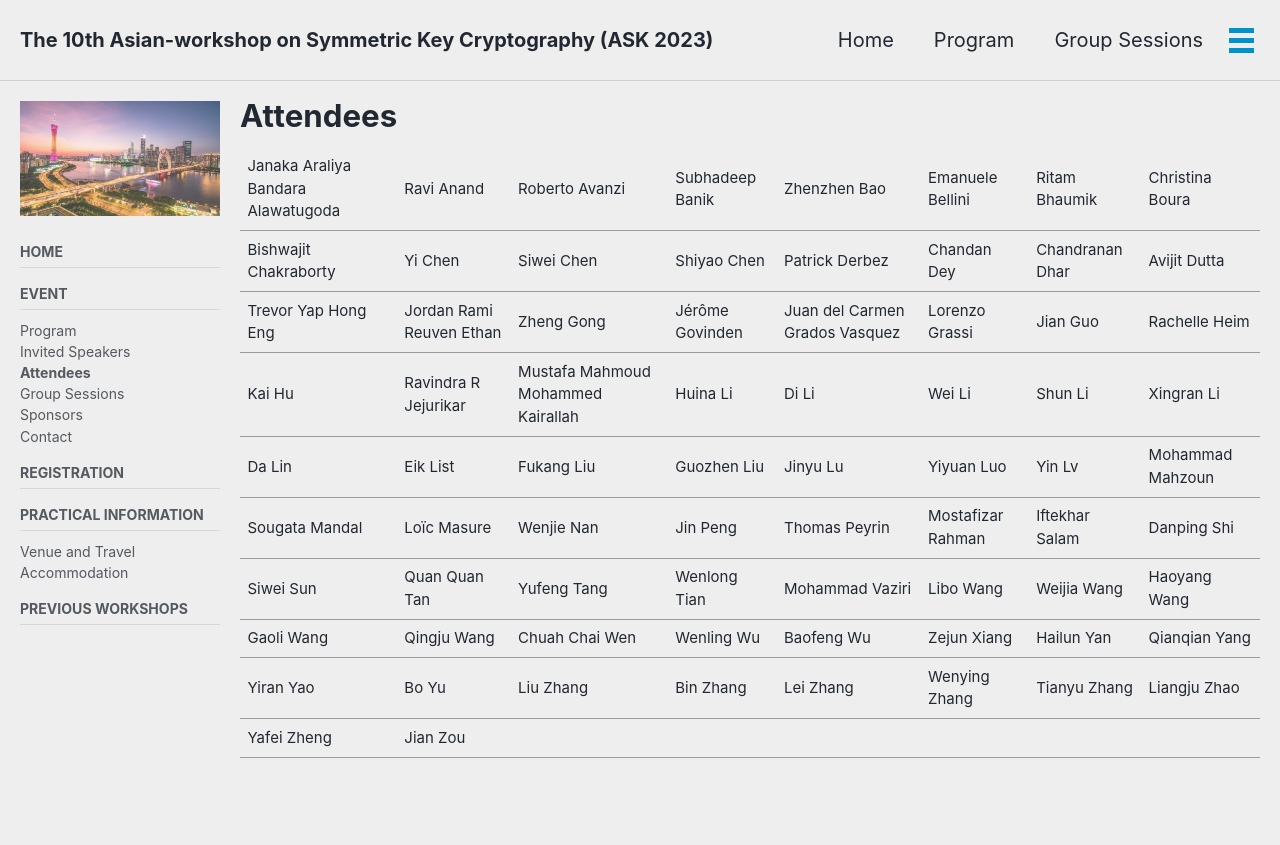
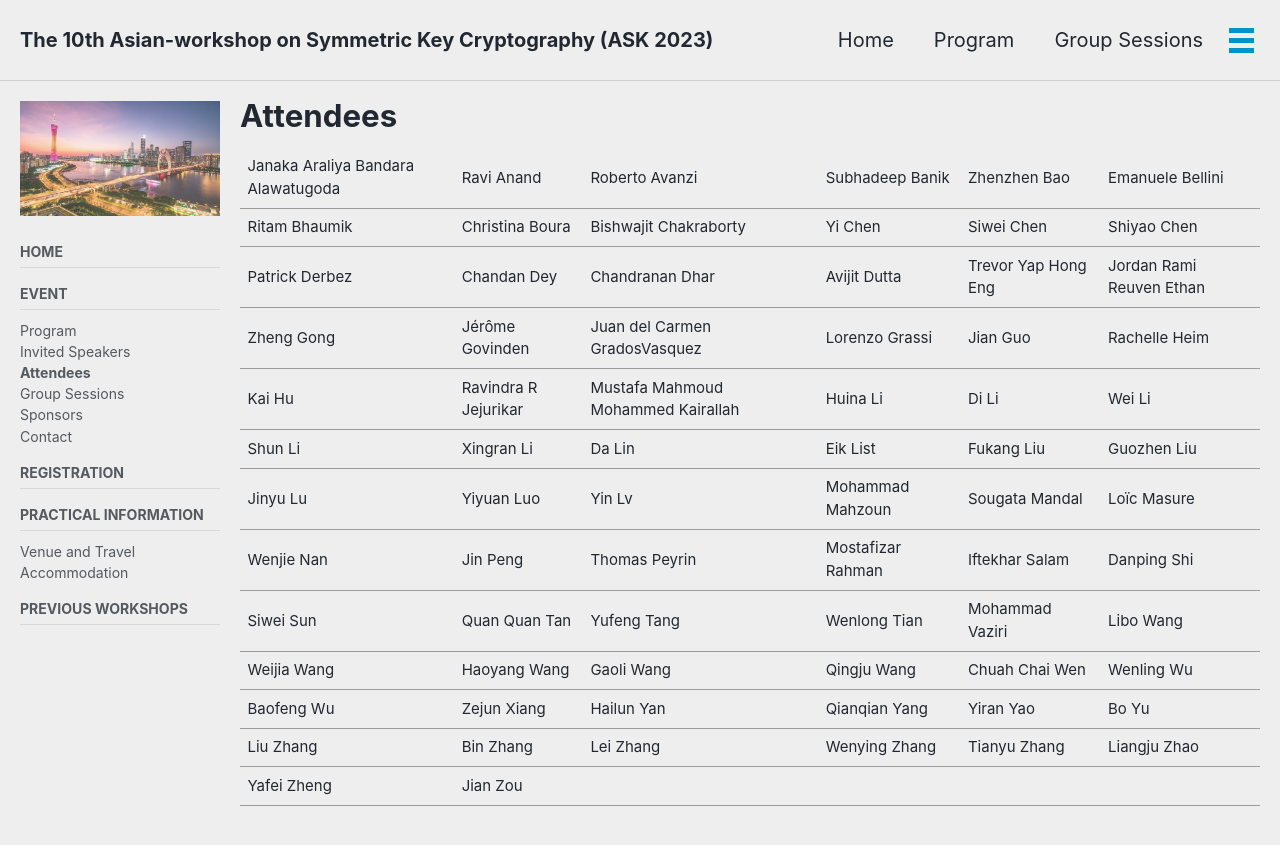
Before and after one commit to cryptanalysisbench/SATbench, a Jekyll site: the page built from attendees.md, in a window 1280 px wide and 900 px high. Shown: the top 845 px of the window. Built offline with Jekyll 4.4.1, drawn with Linux system fonts in a browser that asks for light colours; cached includes are drawn as plain includes; nearby versions of some CDN libraries; our own code applies the rules of GitHub Pages for plain Markdown files.

Commit message:
Update attendees.md

```diff
--- a/attendees.md
+++ b/attendees.md
@@ -11,13 +11,16 @@ sidebar:
 
 # Attendees
 
-| Janaka Araliya Bandara Alawatugoda | Ravi Anand | Roberto Avanzi | Subhadeep Banik | Zhenzhen Bao | Emanuele Bellini | Ritam Bhaumik | Christina Boura |
-| Bishwajit Chakraborty | Yi Chen | Siwei Chen | Shiyao Chen | Patrick Derbez | Chandan Dey | Chandranan Dhar | Avijit Dutta |
-| Trevor Yap Hong Eng | Jordan Rami Reuven Ethan | Zheng Gong | Jérôme Govinden | Juan del Carmen Grados Vasquez | Lorenzo Grassi | Jian Guo | Rachelle Heim |
-| Kai Hu | Ravindra R Jejurikar | Mustafa Mahmoud Mohammed Kairallah | Huina Li | Di Li | Wei Li | Shun Li | Xingran Li |
-| Da Lin | Eik List | Fukang Liu | Guozhen Liu | Jinyu Lu | Yiyuan Luo | Yin Lv | Mohammad Mahzoun |
-| Sougata Mandal | Loïc Masure | Wenjie Nan | Jin Peng | Thomas Peyrin | Mostafizar Rahman | Iftekhar Salam | Danping Shi |
-| Siwei Sun | Quan Quan Tan | Yufeng Tang | Wenlong Tian | Mohammad Vaziri | Libo Wang | Weijia Wang | Haoyang Wang |
-| Gaoli Wang | Qingju Wang | Chuah Chai Wen | Wenling Wu | Baofeng Wu | Zejun Xiang | Hailun Yan | Qianqian Yang |
-| Yiran Yao | Bo Yu | Liu Zhang | Bin Zhang | Lei Zhang | Wenying Zhang | Tianyu Zhang | Liangju Zhao |
-| Yafei Zheng | Jian Zou |   |   |   |   |   |   |
+| Janaka Araliya Bandara Alawatugoda | Ravi Anand | Roberto Avanzi | Subhadeep Banik | Zhenzhen Bao | Emanuele Bellini |
+| Ritam Bhaumik | Christina Boura | Bishwajit Chakraborty | Yi Chen | Siwei Chen | Shiyao Chen |
+| Patrick Derbez | Chandan Dey | Chandranan Dhar | Avijit Dutta | Trevor Yap Hong Eng | Jordan Rami Reuven Ethan |
+| Zheng Gong | Jérôme Govinden | Juan del Carmen GradosVasquez | Lorenzo Grassi | Jian Guo | Rachelle Heim |
+| Kai Hu | Ravindra R Jejurikar | Mustafa Mahmoud Mohammed Kairallah | Huina Li | Di Li | Wei Li |
+| Shun Li | Xingran Li | Da Lin | Eik List | Fukang Liu | Guozhen Liu |
+| Jinyu Lu | Yiyuan Luo | Yin Lv | Mohammad Mahzoun | Sougata Mandal | Loïc Masure |
+| Wenjie Nan | Jin Peng | Thomas Peyrin | Mostafizar Rahman | Iftekhar Salam | Danping Shi |
+| Siwei Sun | Quan Quan Tan | Yufeng Tang | Wenlong Tian | Mohammad Vaziri | Libo Wang |
+| Weijia Wang | Haoyang Wang | Gaoli Wang | Qingju Wang | Chuah Chai Wen | Wenling Wu |
+| Baofeng Wu | Zejun Xiang | Hailun Yan | Qianqian Yang | Yiran Yao | Bo Yu |
+| Liu Zhang | Bin Zhang | Lei Zhang | Wenying Zhang | Tianyu Zhang | Liangju Zhao |
+| Yafei Zheng | Jian Zou |   |   |   |   |
```
